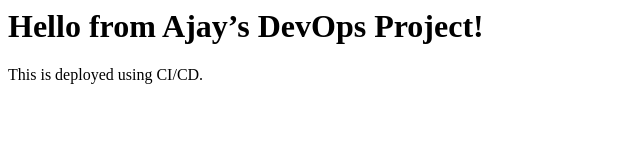
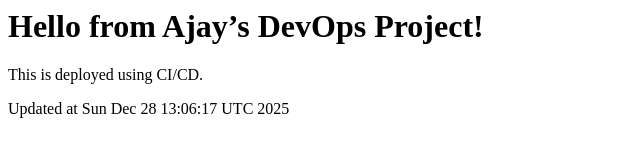
Before and after one commit to ajayheisenberg/devops-mini-project, a plain HTML site: page index.html in a window 1280 px wide. Shown: the whole page, without its empty margins (0-640 px from the left). Drawn offline with Linux system fonts and the light colour scheme.

Commit message:
Updated website

```diff
--- a/index.html
+++ b/index.html
@@ -4,3 +4,4 @@
     <p>This is deployed using CI/CD.</p>
   </body>
 </html>
+<p>Updated at Sun Dec 28 13:06:17 UTC 2025</p>
```
